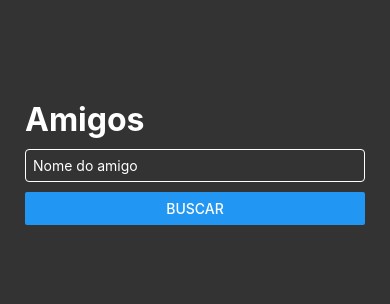
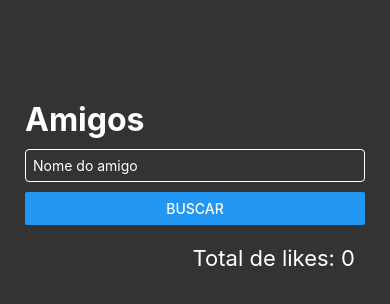
Before and after one commit to Azanniel/performance-app, a React Native app: screen / in a window 390 px wide. Shown: the top 304 px of the page. Built offline with nearby package versions, Linux system fonts and the light colour scheme.

Commit message:
use the useMemo hook to render complex calculations

```diff
--- a/src/components/FriendList/index.tsx
+++ b/src/components/FriendList/index.tsx
@@ -1,4 +1,5 @@
-import { ScrollView } from 'react-native';
+import { useMemo } from 'react';
+import { ScrollView, Text } from 'react-native';
 import { Friend, IFriend } from '../Friend';
 
 import { styles } from './styles';
@@ -10,8 +11,18 @@ interface Props {
 }
 
 export function FriendList({ data }: Props) {
+  const likesAmount = useMemo(() => {
+    return data.reduce((likes, friend) => {
+      return likes + Number(friend.likes)
+    }, 0)
+  }, [data]);
+
   return (
     <ScrollView style={styles.container}>
+      <Text style={styles.likes}>
+        Total de likes: {likesAmount}
+      </Text>
+
       {
         data.map(friend => (
           <Friend
--- a/src/components/FriendList/styles.ts
+++ b/src/components/FriendList/styles.ts
@@ -3,5 +3,12 @@ import { StyleSheet } from 'react-native';
 export const styles = StyleSheet.create({
   container: {
     marginTop: 20
+  },
+
+  likes: {
+    fontSize: 22,
+    color: 'white',
+    marginHorizontal: 10,
+    textAlign: 'right'
   }
 });
```
